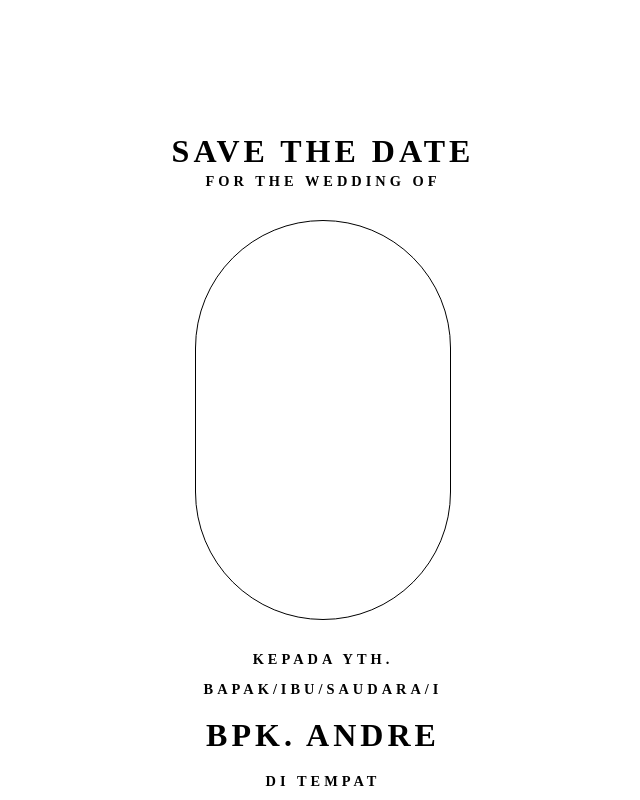
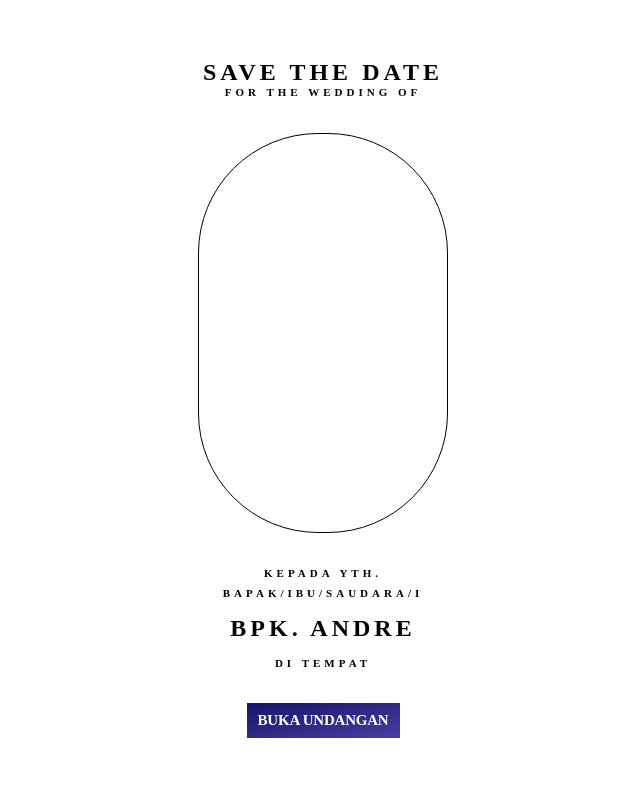
Before and after one commit to Arrasyidff/wedding-invitation, a React (Create React App) app: page / in a window 1280 px wide. Shown: the top 800 px of the page, without its empty margins (317-957 px from the left). Built offline with nearby package versions, Linux system fonts and the light colour scheme; a web font is replaced by a local one.

Commit message:
feat: update ui

```diff
--- a/src/pages/aghniyaIzzul/AghniyaIzzul.tsx
+++ b/src/pages/aghniyaIzzul/AghniyaIzzul.tsx
@@ -5,7 +5,7 @@ function AghniyaIzzul() {
   return (
     <div className='agniya__container'>
       <Cover />
-      <Quote />
+      {/* <Quote /> */}
     </div>
   )
 }
--- a/src/pages/aghniyaIzzul/aghniyaIzzul.scss
+++ b/src/pages/aghniyaIzzul/aghniyaIzzul.scss
@@ -1,6 +1,17 @@
 .agniya__container {
     section {
-        min-height: 100vh;
+        padding: 3.5rem 0;
         overflow: hidden;
     }
 }
+
+@media (min-height: 800px)
+{
+    .agniya__container {
+        section {
+            padding: 0;
+            min-height: 100vh;
+            overflow: hidden;
+        }
+    }
+}
--- a/src/pages/aghniyaIzzul/components/cover/cover.scss
+++ b/src/pages/aghniyaIzzul/components/cover/cover.scss
@@ -1,5 +1,10 @@
 .aghniya__cover {
     text-align: center;
+    flex-direction: column;
+    display: flex;
+    justify-content: center;
+    align-items: center;
+
 
     .aghniya__cover-header {
         font-weight: 800;
@@ -7,7 +12,6 @@
         line-height: 1.25rem;
         letter-spacing: 0.25rem;
         h2 {
-            margin-top: 7.438rem;
             font-size: 1.5rem;
         }
         p {
@@ -16,11 +20,11 @@
     }
 
     .aghniya__cover-content {
-        width: 14.5rem;
-        height: 21.5rem;
+        width: 250px;
+        height: 400px;
+        border-radius: 120px;
+        border: 1px solid black;
         margin: 1.9rem auto;
-        border-radius: 9rem;
-        border: 1px solid black;
     }
 
     .aghniya__cover-invitation {
@@ -50,160 +54,3 @@
         height: 2.188rem;
     }
 }
-
-@media (min-width: 360px)
-{
-    .aghniya__cover {
-        .aghniya__cover-header {
-            h2 {
-                margin-top: 4rem;
-            }
-        }
-
-        .aghniya__cover-content {
-            width: 12rem;
-            height: 19rem;
-            margin: 1.5rem auto;
-        }
-    }
-}
-
-@media (min-width: 375px)
-{
-    .aghniya__cover {
-        .aghniya__cover-header {
-            h2 {
-                margin-top: 2.5rem;
-            }
-        }
-
-        .aghniya__cover-content {
-            width: 12.5rem;
-            height: 20rem;
-            margin: 1.1rem auto;
-        }
-    }
-}
-
-@media (min-width: 375px) and (min-height: 800px) and (max-height: 850px)
-{
-    .aghniya__cover {
-        .aghniya__cover-header {
-            h2 {
-                margin-top: 7rem;
-            }
-        }
-    }
-}
-
-@media (min-width: 390px)
-{
-    .aghniya__cover {
-        .aghniya__cover-header {
-            h2 {
-                margin-top: 5rem;
-            }
-        }
-
-        .aghniya__cover-content {
-            width: 15.5rem;
-            height: 24.5rem;
-            margin: 2rem auto;
-        }
-    }
-}
-
-@media (min-width: 390px) and (max-height: 750px)
-{
-    .aghniya__cover {
-        .aghniya__cover-header {
-            h2 {
-                margin-top: 3.5rem;
-            }
-        }
-
-        .aghniya__cover-content {
-            width: 13.5rem;
-            height: 21.5rem;
-            margin: 1.3rem auto;
-        }
-    }
-}
-
-@media (min-width: 412px)
-{
-    .aghniya__cover {
-        .aghniya__cover-header {
-            h2 {
-                margin-top: 8rem;
-            }
-        }
-    }
-}
-
-@media (min-width: 430px)
-{
-    .aghniya__cover {
-        .aghniya__cover-content {
-            width: 16.5rem;
-            height: 26.5rem;
-            margin: 2rem auto;
-        }
-    }
-}
-
-@media (min-width: 540px)
-{
-    .aghniya__cover {
-        .aghniya__cover-header {
-            h2 {
-                margin-top: 3.5rem;
-            }
-        }
-
-        .aghniya__cover-content {
-            width: 14.5rem;
-            height: 22.5rem;
-            margin: 1.5rem auto;
-        }
-    }
-}
-
-@media (min-width: 768px)
-{
-    .aghniya__cover {
-        .aghniya__cover-header {
-            line-height: 1.875rem;
-            h2 {
-                margin-top: 8.5rem;
-                font-size: 2rem;
-            }
-            p {
-                font-size: 0.9rem;
-            }
-        }
-
-        .aghniya__cover-content {
-            width: 16rem;
-            height: 25rem;
-        }
-
-        .aghniya__cover-invitation {
-            line-height: 1.875rem;
-            span {
-                font-size: 0.9rem;
-            }
-            h1 {
-                font-size: 2rem;
-                margin: 1rem auto;
-            }
-        }
-
-        .agniya__cover-open {
-            font-size: 1.1rem;
-            font-weight: 800;
-            width: 11rem;
-            height: 3rem;
-        }
-    }
-}
```
